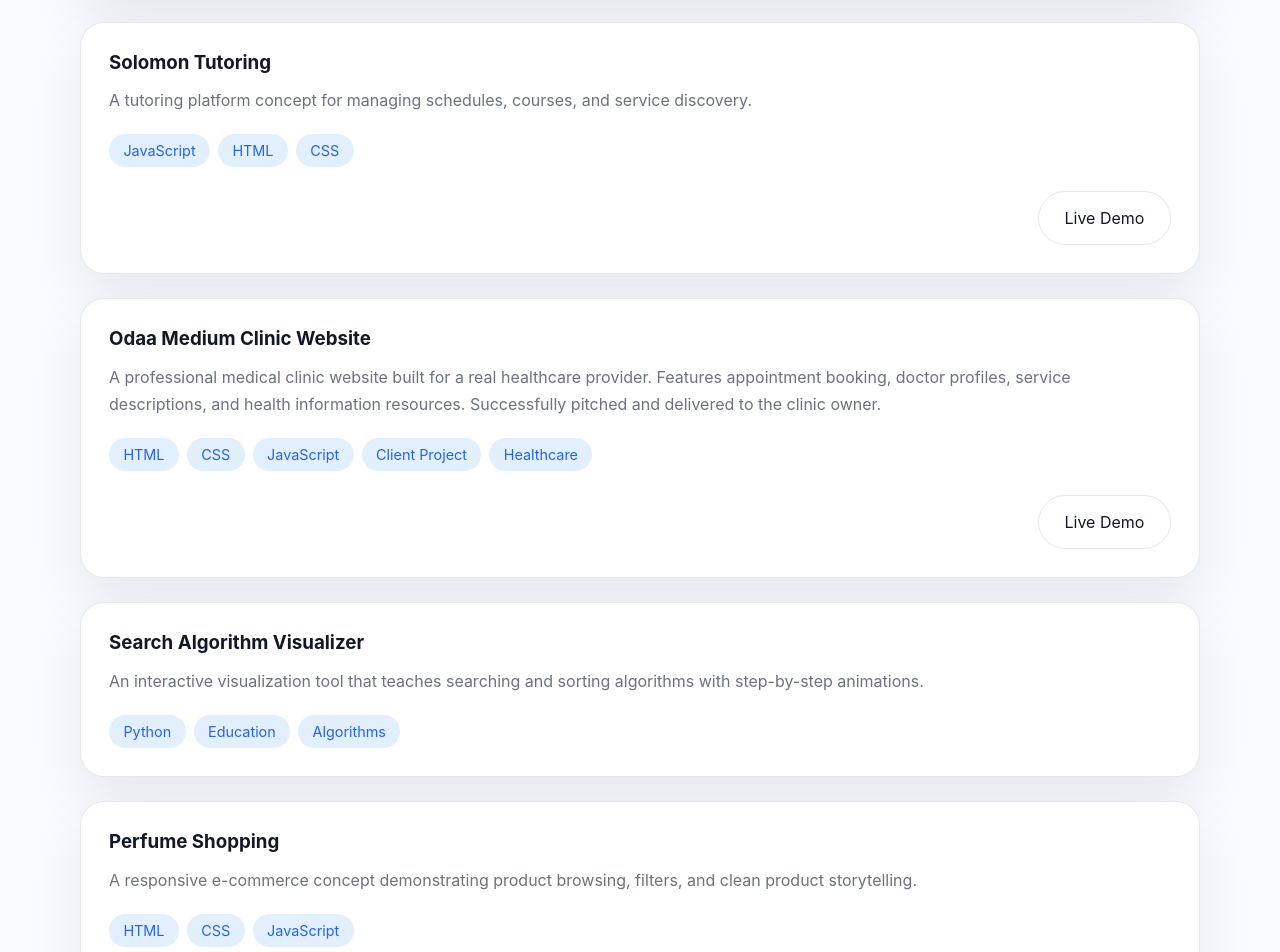
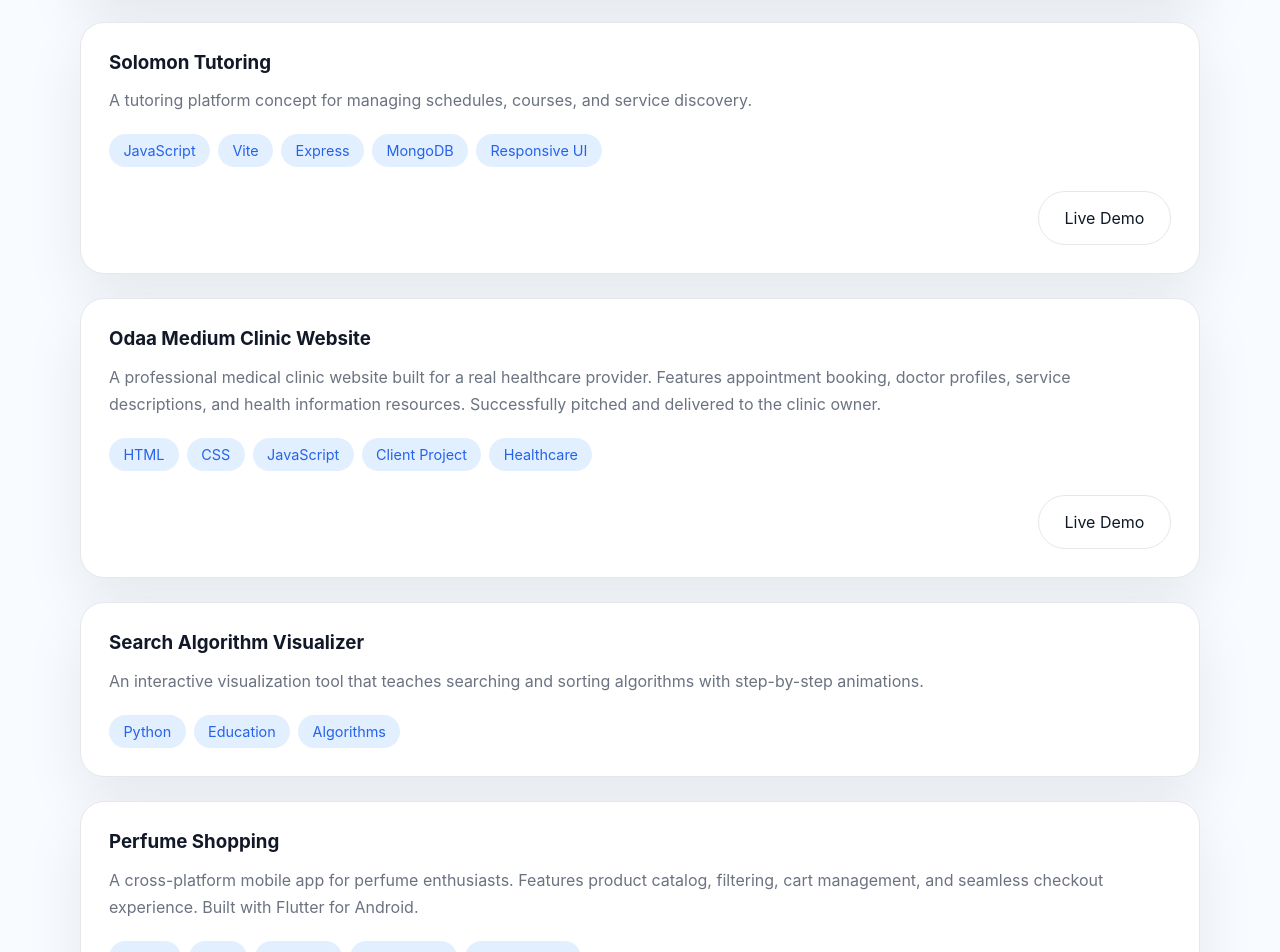
Before and after one commit to feyistu123/FUTURE_FS_01, a React (Vite) app in the folder frontend/: page /projects in a window 1280 px wide. Shown: the part 840-1792 px from the top of the page. Built offline with nearby package versions, Linux system fonts and the light colour scheme.

Commit message:
add some tags for projects

```diff
--- a/frontend/src/data/model.js
+++ b/frontend/src/data/model.js
@@ -25,6 +25,8 @@ export const skills = [
   'Responsive UI',
   'Git & GitHub',
   'CapCut & Video Editing',
+  'Flutter & Dart',
+  'Problem Solving Mindset',
   'AI & Machine Learning Enthusiast'
 ];
 
@@ -44,7 +46,7 @@ export const projects = [
   {
     title: 'Solomon Tutoring',
     description: 'A tutoring platform concept for managing schedules, courses, and service discovery.',
-    tags: ['JavaScript', 'HTML', 'CSS'],
+    tags: ['JavaScript', 'Vite', 'Express', 'MongoDB', 'Responsive UI'],
     liveDemo: 'https://solomon-tutoring-frontend.onrender.com'
   },
   {
@@ -60,8 +62,8 @@ export const projects = [
   },
   {
     title: 'Perfume Shopping',
-    description: 'A responsive e-commerce concept demonstrating product browsing, filters, and clean product storytelling.',
-    tags: ['HTML', 'CSS', 'JavaScript'],
+    description: 'A cross-platform mobile app for perfume enthusiasts. Features product catalog, filtering, cart management, and seamless checkout experience. Built with Flutter for Android.',
+    tags: ['Flutter', 'Dart', 'Firebase', 'Mobile App', 'E-commerce'],
     galleryImages: [
       new URL('../assets/perfume_app1.jpg', import.meta.url).href,
       new URL('../assets/perfume_app2.jpg', import.meta.url).href,
```
